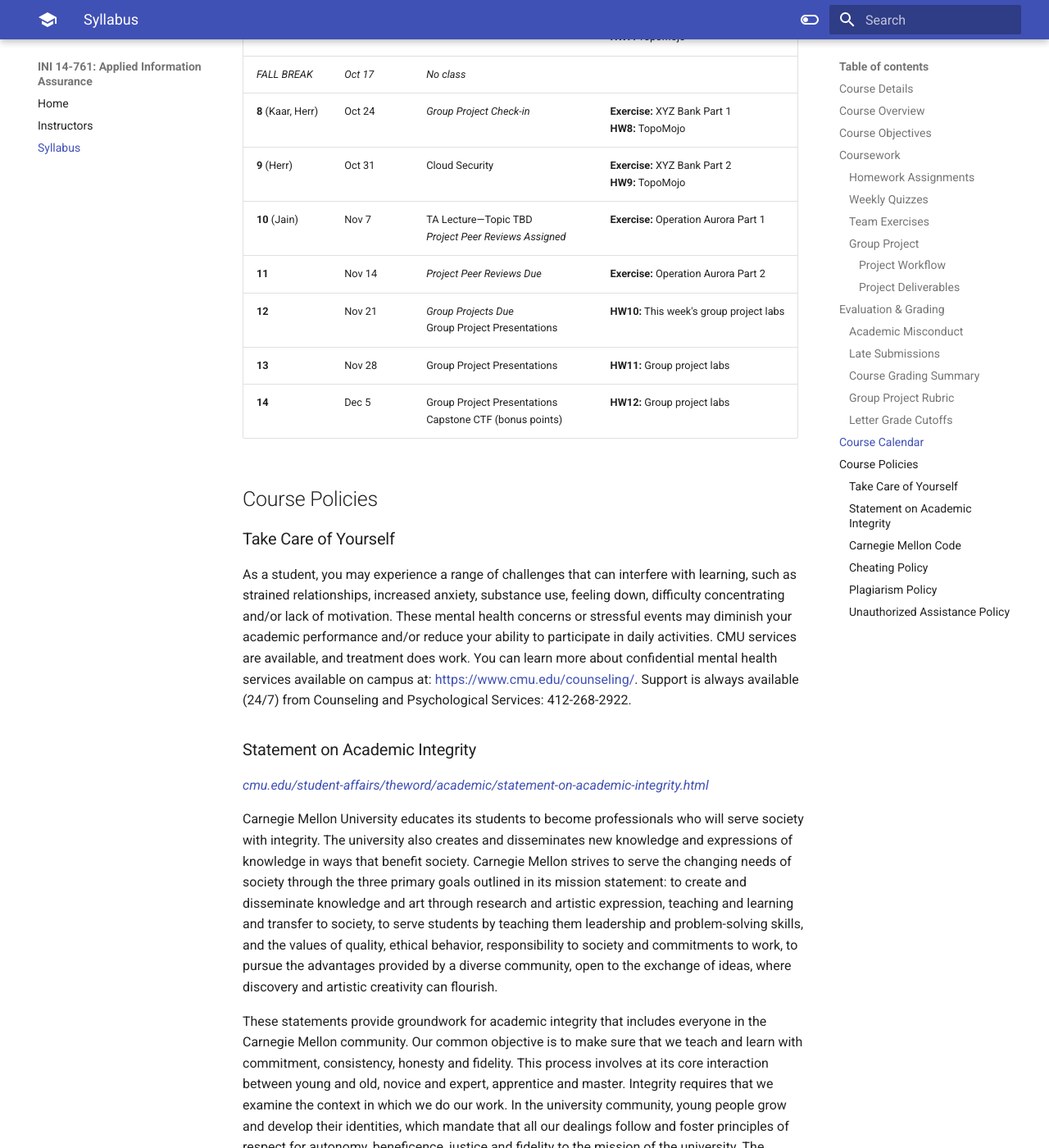
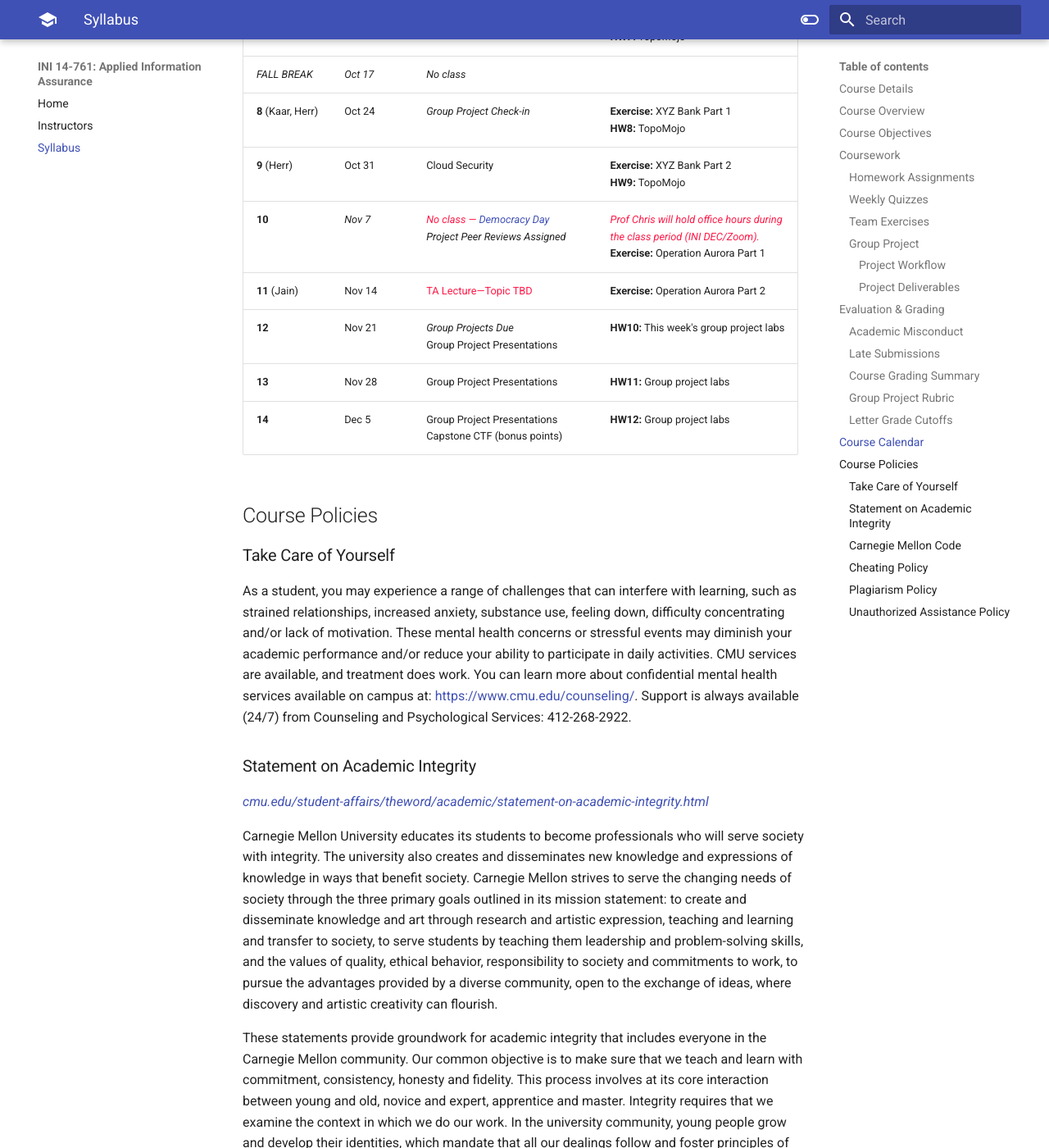
Before and after one commit to mattkaar/aia-web, an MkDocs documentation site: the page built from docs/syllabus.md, in a window 1280 px wide and 1400 px high, scrolled down 7743 px. Shown: the whole window at 82% size. Built offline with MkDocs 1.6.1 and Material for MkDocs 9.7.7, drawn with Linux system fonts in a browser that asks for light colours.

Commit message:
F23 version 2 (#4)
* F23 version 2

* Add underline on version link hover

* Add italics

```diff
--- a/docs/stylesheets/extra.css
+++ b/docs/stylesheets/extra.css
@@ -1,3 +1,11 @@
 .md-typeset .admonition {
-    font-size: 0.8rem
+    font-size: 0.8rem;
 }
+
+.red {
+    color: #ff1947;
+}
+
+.underline:hover {
+    text-decoration: underline;
+}
--- a/docs/syllabus.md
+++ b/docs/syllabus.md
@@ -3,7 +3,7 @@
 # Syllabus
 
 **14-761: Applied Information Assurance**
-_Fall 2023_
+_Fall 2023 <a href="#v2"><span class="red underline">version 2</span></a>_
 
 ## Course Details
 
@@ -175,8 +175,8 @@ Students who miss assignment deadlines will have **24 hours** to submit late wor
 | _FALL BREAK_        | _Oct 17_ | _No class_                                                      |                                                         |
 | **8** (Kaar, Herr)  | Oct 24   | _Group Project Check-in_                                        | **Exercise:** XYZ Bank Part 1<br/>**HW8:** TopoMojo     |
 | **9** (Herr)        | Oct 31   | Cloud Security                                                  | **Exercise:** XYZ Bank Part 2<br/>**HW9:** TopoMojo     |
-| **10** (Jain)       | Nov 7    | TA Lecture&mdash;Topic TBD<br/> _Project Peer Reviews Assigned_ | **Exercise:** Operation Aurora Part 1                   |
-| **11**              | Nov 14   | _Project Peer Reviews Due_                                      | **Exercise:** Operation Aurora Part 2                   |
+| **10**              | _Nov 7_  | _<span id="v2" class="red">No class &mdash;</span> [Democracy Day](https://www.cmu.edu/leadership/the-provost/provost-initiatives/democracy-day/index.html)_<br>_Project Peer Reviews Assigned_ | <span class="red">_Prof Chris will hold office hours during<br>the class period (INI DEC/Zoom)._</span><br/>**Exercise:** Operation Aurora Part 1 |
+| **11** (Jain)       | Nov 14   | <span class="red">TA Lecture&mdash;Topic TBD</span>             | **Exercise:** Operation Aurora Part 2                   |
 | **12**              | Nov 21   | _Group Projects Due_<br/>Group Project Presentations            | **HW10:** This week's group project labs                |
 | **13**              | Nov 28   | Group Project Presentations                                     | **HW11:** Group project labs                            |
 | **14**              | Dec 5    | Group Project Presentations<br/>Capstone CTF (bonus points)     | **HW12:** Group project labs                            |
```
